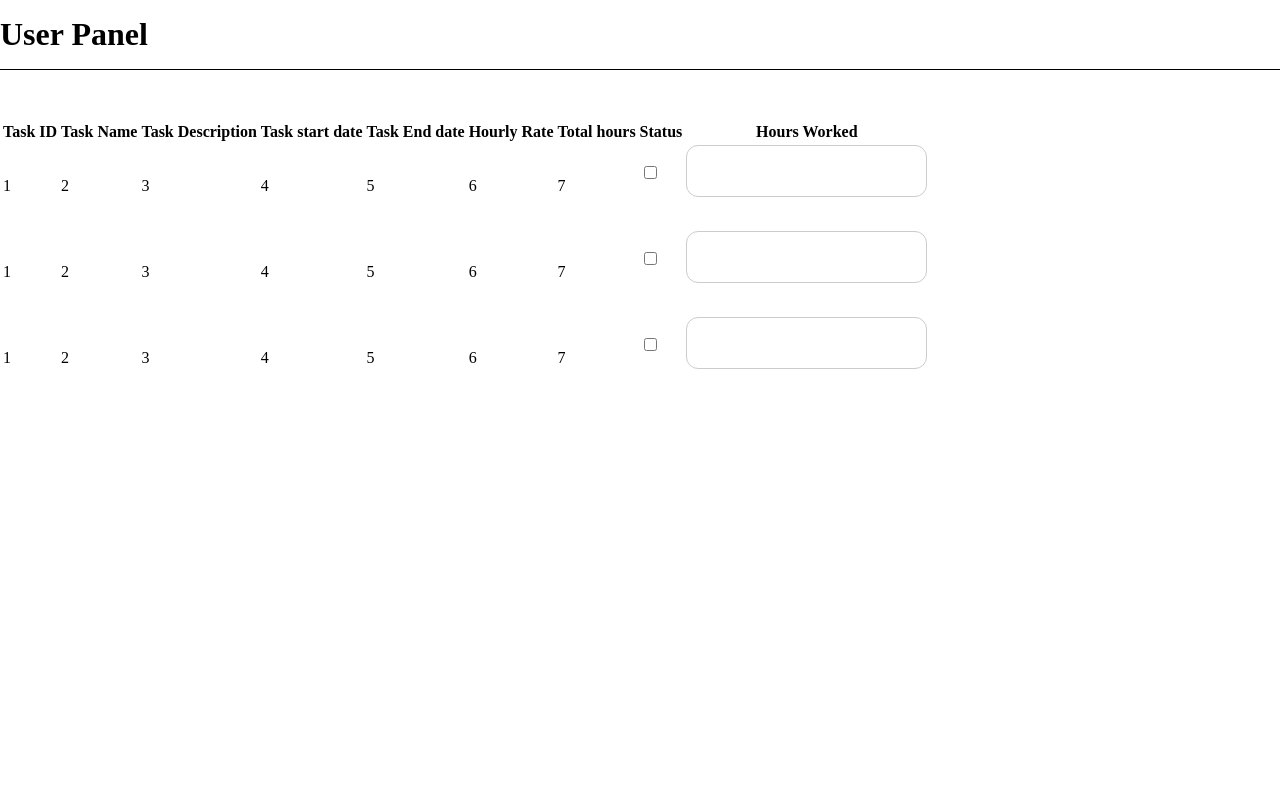
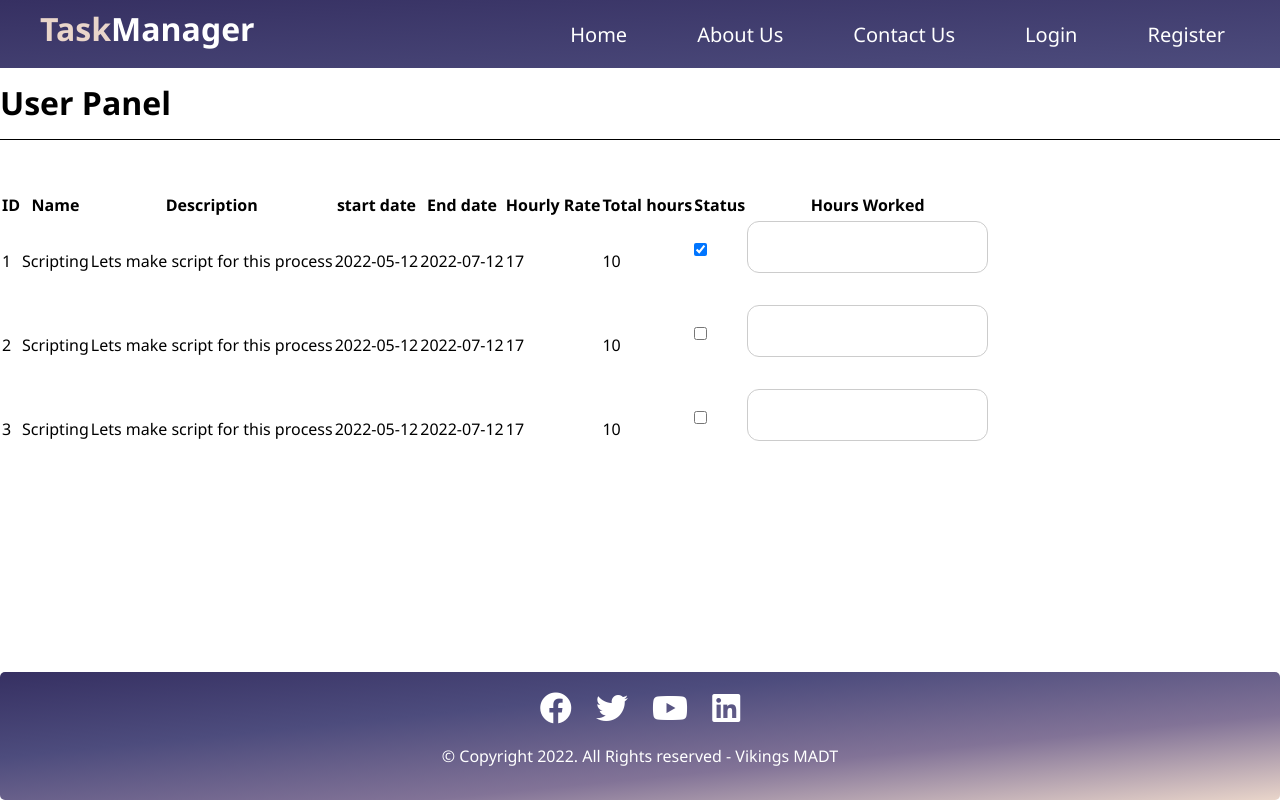
Before and after one commit to MohammedMasiuddin/Javascript-Task-Manager-Project, a plain HTML site: page userManager.html in a window 1280 px wide. Drawn offline with Linux system fonts and the light colour scheme.

Commit message:
Header/Footer

```diff
--- /dev/null
+++ b/homepage1.css
@@ -0,0 +1,304 @@
+@import url('https://fonts.googleapis.com/css2?family=Open+Sans&family=Poppins&family=Roboto:wght@300&display=swap');
+
+* {
+    margin: 0;
+    padding: 0;
+    box-sizing: border-box;
+}
+
+
+
+/* Main Styling */
+html,
+body {
+    font-family: 'Segoe UI', Tahoma, Geneva, Verdana, sans-serif;
+    line-height: 1.7em;
+    display: flex;
+    flex-direction: column;
+    min-height: 100vh;
+}
+
+a {
+    color: #fff;
+    text-decoration: none;
+}
+
+ul {
+    list-style: none;
+}
+
+h1,
+h2 {
+    font-weight: 300;
+    line-height: 1.2;
+}
+
+img {
+    width: 100%;
+}
+
+
+h1,
+h2,
+h3 {
+    padding-bottom: 20px;
+}
+
+p {
+    margin: 10px 0;
+}
+
+.btn {
+    cursor: pointer;
+    display: inline-block;
+    padding: 7px 20px;
+    color: #fff;
+    background-color: #28a745;
+    border: none;
+    border-radius: 5px;
+
+}
+
+.btn:hover {
+    opacity: 0.9;
+}
+
+.btn-primary,
+.bg-primary {
+    background: #28a745;
+    color: #fff;
+}
+
+.btn-secondary,
+.bg-secondary {
+    background: #0284d0;
+    color: #fff;
+}
+
+.btn-dark,
+.bg-dark {
+    background: #333;
+    color: #fff;
+}
+
+.btn-light,
+.bg-light {
+    background: #f4f4f4;
+    color: #333;
+}
+
+.btn-outline {
+    background: transparent;
+    border: 1px solid #fff;
+}
+
+header {
+    display: flex;
+    flex-direction: row;
+    justify-content: space-between;
+    background-color: #363062;
+    background-image: linear-gradient(to bottom right, #363062, #4D4C7D);
+    color: #fff;
+    text-align: center;
+    padding: 0 20px;
+
+}
+
+.headerdiv1 img {
+    display: none;
+}
+
+.navbar {
+    display: flex;
+    flex-direction: row;
+
+}
+
+.navbar ul {
+    display: flex;
+    align-items: center;
+    justify-content: center;
+}
+
+.logo .text-primary {
+    color: #E9D5CA;
+}
+
+h1 {
+    font-weight: bold;
+    margin-left: 20px;
+
+}
+
+.stats-container .headings {
+    font-size: 23px;
+    font-weight: 500;
+}
+
+.home-container {
+    width: 100vw;
+}
+
+.gun {
+    padding-top: 10px;
+    display: flex;
+    align-items: center;
+    justify-content: center;
+}
+
+.navbar ul li {
+    margin: 10px;
+}
+
+.navbar a {
+    color: #fff;
+    padding: 10px 20px;
+    margin: 0 5px;
+    font-size: 20px;
+}
+
+#hamburgertag {
+    padding: 20px;
+}
+
+.navbar a:hover {
+    border-bottom: #E9D5CA 2px solid;
+}
+
+/* main {
+    flex-grow: 1;
+    margin-top: 20px;
+    margin-bottom: 20px;
+} */
+
+/* main .globalStats {
+    width: 100%;
+    display: grid;
+    gap: 10px;
+    grid-template-columns: 1fr 1fr 1fr;
+    justify-items: center;
+} */
+
+
+.navbar ul {
+    display: flex;
+    justify-content: space-around;
+    margin: 0px;
+    padding: 0px;
+}
+
+#hamburgertag {
+    display: none;
+}
+
+/*
+.hero {
+    background: url('../images/pierre-borthiry-vBCVcWUyvyM-unsplash.jpg') no-repeat center center/cover;
+    height: 100vh;
+    width: 100vw;
+    position: relative;
+    color: #fff;
+
+}
+
+.hero .content {
+    display: flex;
+    flex-direction: column;
+    align-items: center;
+    justify-content: center;
+    text-align: center;
+    height: 100%;
+    padding: 0 20px;
+}
+
+.hero .content p {
+    font-size: 23px;
+    max-width: 600px;
+    margin: 20px 0 30px;
+}
+
+.stats-container {
+    background-color: #28a745;
+    color: #fff;
+    text-align: center;
+    border-radius: 15px;
+    padding: 20px;
+    margin: 20px;
+
+}
+
+.stats-container .headings-1 {
+    font-size: 40px;
+    font-weight: bolder;
+}
+
+.globalStats {
+
+    display: flex;
+    flex-direction: column;
+    justify-content: center;
+    align-items: center;
+}
+
+.topic {
+    display: flex;
+    flex-direction: column;
+    justify-content: center;
+    align-items: center;
+    text-align: justify;
+    border: #fff 2px solid;
+    border-radius: 15px;
+    margin-top: 20px;
+    padding: 20px;
+}
+
+.topic p {}
+
+.cryptolist {
+    margin: auto;
+    width: 15%;
+    margin-top: 20px;
+    padding: 30px 20px;
+}
+
+.below-content {
+    display: flex;
+    flex-direction: column;
+    align-items: center;
+    justify-content: center;
+    padding: 20px;
+    background-color: #f4f4f4;
+    border-radius: 15px;
+    margin: auto;
+    margin-left: 10px;
+} */
+
+footer p {
+    /* color: #fff; */
+}
+
+
+footer {
+    text-align: center;
+    background-color: #363062;
+    /* For browsers that do not support gradients */
+    background-image: linear-gradient(to bottom right, #363062, #4D4C7D, #827397, #E9D5CA);
+    padding: 20px;
+    border-radius: 5px;
+    margin-top: auto;
+
+}
+
+footer .social {
+
+    margin-bottom: 15px;
+}
+
+footer a {
+    padding: 10px;
+
+}
+
+footer p {
+    color: #fff;
+}
--- a/userManager.html
+++ b/userManager.html
@@ -7,9 +7,46 @@
     <meta name="viewport" content="width=device-width, initial-scale=1.0">
     <title>Document</title>
     <link rel="stylesheet" href="style.css">
+    <link rel="stylesheet" href="https://cdnjs.cloudflare.com/ajax/libs/font-awesome/5.13.0/css/all.min.css"
+    integrity="sha256-h20CPZ0QyXlBuAw7A+KluUYx/3pK+c7lYEpqLTlxjYQ=" crossorigin="anonymous" />
+
+  <title>Task Manager</title>
+  <link rel="stylesheet" href="homepage1.css" />
 </head>
 
 <body>
+    <header class="home-container">
+        <div class="gun">
+          <div class="headerdiv1">
+            <img src="images/output-onlinepngtools.png" alt="Logo Image" class="headerlogo" height="96px" width="auto">
+          </div>
+          <div class="headerdiv2">
+            <a href="index.html">
+              <h1 class="logo"> <span class="text-primary"><!--<i class="fab fa-btc"></i>--> Task</span>Manager </h1>
+            </a>
+          </div>
+        </div>
+
+          <div class="navbar">
+
+            <ul>
+              <a href="#">
+                <li> Home </li>
+              </a>
+              <a>
+                <li> About Us</li>
+              </a>
+              <a>
+                <li> Contact Us</li>
+              </a>
+              <a>
+                <li> Login </li>
+              </a>
+              <a>
+                <li> Register</li>
+              </a>
+          </div>
+    </header>
     <div id="webappDas" >
         <div id="adminpanel">
             <h1>User Panel</h1>
@@ -18,11 +55,11 @@
             <div  style="margin-top: 50px;"">
                 <table id="userTasks">
                     <thead>
-                        <th>Task ID</th>
-                        <th>Task Name</th>
-                        <th>Task Description</th>
-                        <th>Task start date</th>
-                        <th>Task End date</th>
+                        <th>ID</th>
+                        <th>Name</th>
+                        <th>Description</th>
+                        <th>start date</th>
+                        <th>End date</th>
                         <th>Hourly Rate</th>
                         <th>Total hours</th>
                         <th>Status</th>
@@ -49,7 +86,15 @@
 
     <script type="text/javascript">
 
-        var tasksArr = [];
+
+        task1 = {taskID: 1, taskName: "Scripting", taskDesc: "Lets make script for this process", taskStrtDt: "2022-05-12",
+         taskEndDt: "2022-07-12", hrRate: 17, totalHr: 10, status: true, hrWork: 16}
+        task2 = {taskID: 2, taskName: "Scripting", taskDesc: "Lets make script for this process", taskStrtDt: "2022-05-12",
+         taskEndDt: "2022-07-12", hrRate: 17, totalHr: 10, status: false, hrWork: 16}
+        task3 = {taskID: 3, taskName: "Scripting", taskDesc: "Lets make script for this process", taskStrtDt: "2022-05-12",
+         taskEndDt: "2022-07-12", hrRate: 17, totalHr: 10, status: false, hrWork: 16}
+
+        var tasksArr = [task1, task2, task3];
 
         setDataInTable();
 
@@ -63,25 +108,25 @@
                         var cell = row.insertCell(-1);
                         switch (colIndex) {
                             case 0:
-                                cell.innerHTML = "1";
+                                cell.innerHTML = tasksArr[index].taskID;
                                 break;
                             case 1:
-                                cell.innerHTML = "2";
+                                cell.innerHTML = tasksArr[index].taskName;
                                 break;
                             case 2:
-                                cell.innerHTML = "3";
+                                cell.innerHTML = tasksArr[index].taskDesc;
                                 break;
                             case 3:
-                                cell.innerHTML = "4";
+                                cell.innerHTML = tasksArr[index].taskStrtDt;
                                 break;
                             case 4:
-                                cell.innerHTML = "5";
+                                cell.innerHTML = tasksArr[index].taskEndDt;
                                 break;
                             case 5:
-                                cell.innerHTML = "6";
+                                cell.innerHTML = tasksArr[index].hrRate;
                                 break;
                             case 6:
-                                cell.innerHTML = "7";
+                                cell.innerHTML = tasksArr[index].totalHr;
                                 break;
                             case 7:
 
@@ -90,6 +135,7 @@
                                 checkbox.name = "name";
                                 checkbox.value = "value";
                                 checkbox.id = "id";
+                                checkbox.checked = tasksArr[index].status;
                                 cell.appendChild(checkbox);
                                 break;
                             case 8:
@@ -109,6 +155,17 @@
     </script>
 
     <script src="main.js"></script>
+    <footer>
+        <div class="social">
+          <a href="https://www.facebook.com/" target="_blank"><i class="fab fa-facebook fa-2x"></i></a>
+          <a href="https://www.twitter.com/" target="_blank"><i class="fab fa-twitter fa-2x"></i></a>
+          <a href="https://www.youtube.com/" target="_blank"><i class="fab fa-youtube fa-2x"></i></a>
+          <a href="https://www.linkedin.com/in/" target="_blank"><i class="fab fa-linkedin fa-2x"></i></a>
+        </div>
+        <p class="footer-content">
+          &copy; Copyright 2022. All Rights reserved - Vikings MADT
+        </p>
+      </footer>
 </body>
 
 </html>
```
